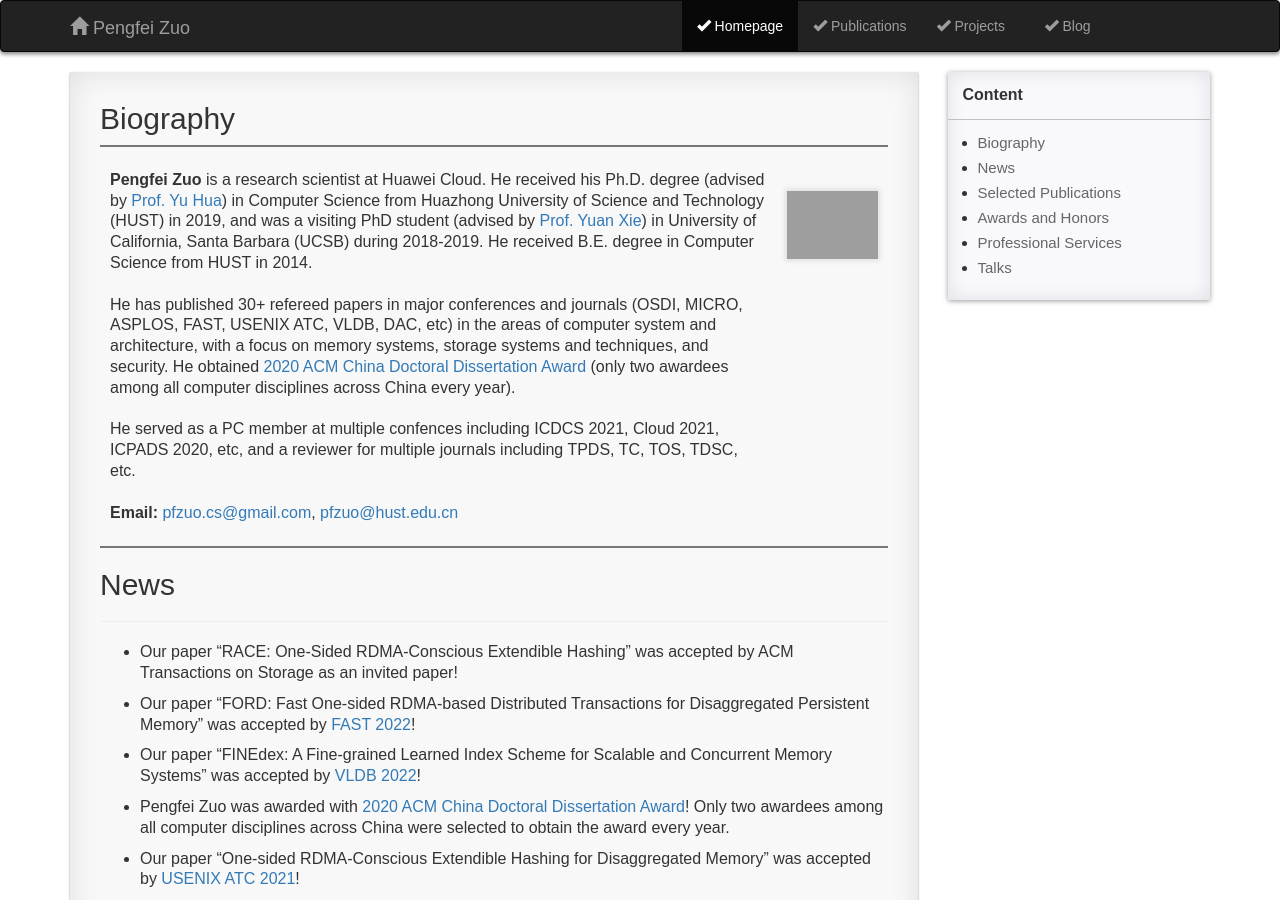
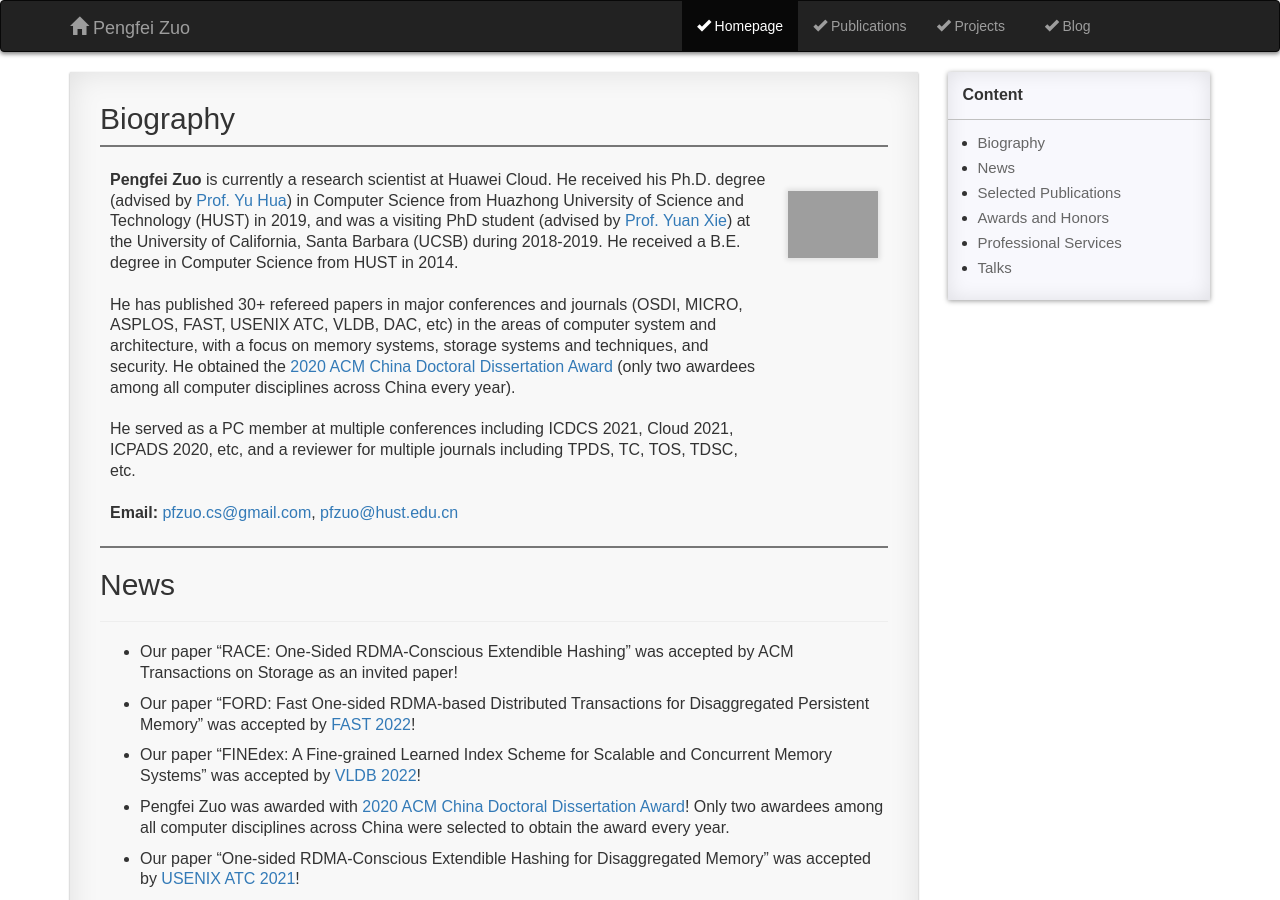
Before and after one commit to Menguozi/Menguozi.github.io, a Jekyll site: the page built from pages/1_homepage.md, in a window 1280 px wide and 900 px high. Built offline with Jekyll 4.4.1, drawn with Linux system fonts in a browser that asks for light colours; comment, search, counter and statistics services are not loaded; grey boxes are pictures that could not be loaded.

Commit message:
Update 1_homepage.md

```diff
--- a/pages/1_homepage.md
+++ b/pages/1_homepage.md
@@ -12,7 +12,7 @@ permalink: /homepage/
 
 ## Biography
 
-| <br> **Pengfei Zuo** is a research scientist at Huawei Cloud. He received his Ph.D. degree (advised by [Prof. Yu Hua](https://csyhua.github.io/csyhua/index.html)) in Computer Science from Huazhong University of Science and Technology (HUST) in 2019, and was a visiting PhD student (advised by [Prof. Yuan Xie](https://www.ece.ucsb.edu/~yuanxie/)) in University of California, Santa Barbara (UCSB) during 2018-2019. He received B.E. degree in Computer Science from HUST in 2014. <br><br>He has published 30+ refereed papers in major conferences and journals (OSDI, MICRO, ASPLOS, FAST, USENIX ATC, VLDB, DAC, etc) in the areas of computer system and architecture, with a focus on memory systems, storage systems and techniques, and security. He obtained [2020 ACM China Doctoral Dissertation Award](https://www.acmturc.com/2021/cn/doctoral_thesis_award.html) (only two awardees among all computer disciplines across China every year). <br><br> He served as a PC member at multiple confences including ICDCS 2021, Cloud 2021, ICPADS 2020, etc, and a reviewer for multiple journals including TPDS, TC, TOS, TDSC, etc. <br> <br> **Email:** <pfzuo.cs@gmail.com>, <pfzuo@hust.edu.cn>   <br> <br> | <br> &emsp; ![image](https://pfzuo.github.io/images/zuo-2021.jpg) <br> <br> |
+| <br> **Pengfei Zuo** is currently a research scientist at Huawei Cloud. He received his Ph.D. degree (advised by [Prof. Yu Hua](https://csyhua.github.io/csyhua/index.html)) in Computer Science from Huazhong University of Science and Technology (HUST) in 2019, and was a visiting PhD student (advised by [Prof. Yuan Xie](https://www.ece.ucsb.edu/~yuanxie/)) at the University of California, Santa Barbara (UCSB) during 2018-2019. He received a B.E. degree in Computer Science from HUST in 2014. <br><br>He has published 30+ refereed papers in major conferences and journals (OSDI, MICRO, ASPLOS, FAST, USENIX ATC, VLDB, DAC, etc) in the areas of computer system and architecture, with a focus on memory systems, storage systems and techniques, and security. He obtained the [2020 ACM China Doctoral Dissertation Award](https://www.acmturc.com/2021/cn/doctoral_thesis_award.html) (only two awardees among all computer disciplines across China every year). <br><br> He served as a PC member at multiple conferences including ICDCS 2021, Cloud 2021, ICPADS 2020, etc, and a reviewer for multiple journals including TPDS, TC, TOS, TDSC, etc. <br> <br> **Email:** <pfzuo.cs@gmail.com>, <pfzuo@hust.edu.cn>   <br> <br> | <br> &emsp; ![image](https://pfzuo.github.io/images/zuo-2021.jpg) <br> <br> |
 
 
 ## News
```
